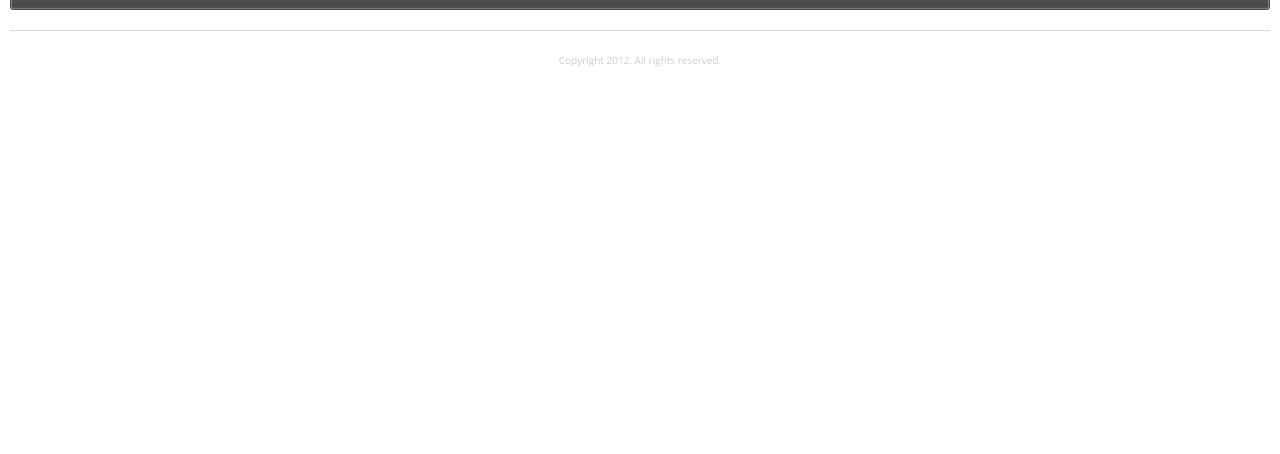
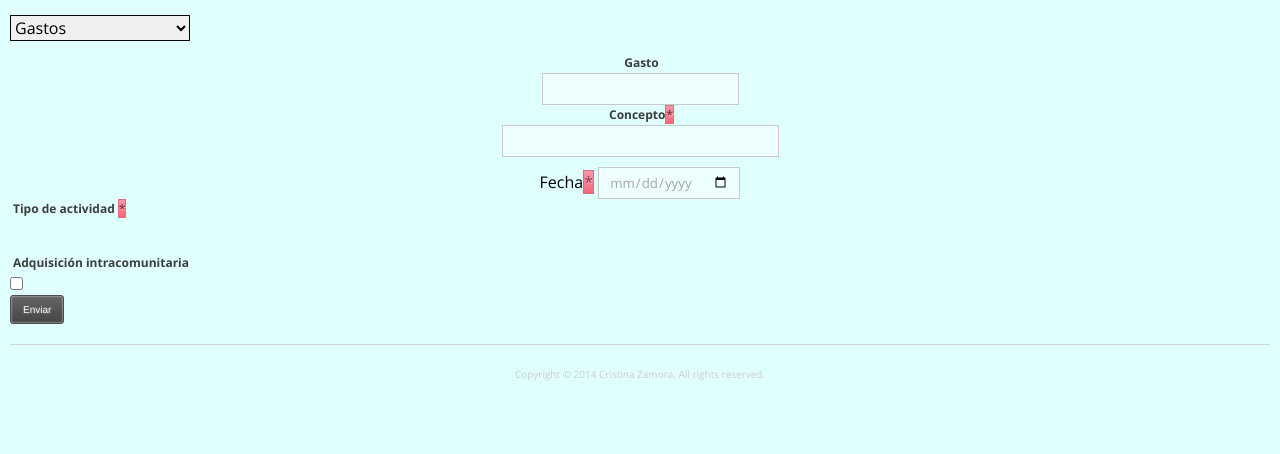
Before and after one commit to criszamora/czamoraweb, a Django app: template templates/gastosingresos.html in a window 1280 px wide. Shown: the part 346-800 px from the top of the page. Run offline with Django 3.2, Linux system fonts and the light colour scheme; the template is opened without the code that fills it, so the values that code supplies are empty; parts of the project's set-up code (start-up, migrations or seed data) failed here and were passed over.

Commit message:
Menú actividades gastos e ingresos centradas

```diff
--- a/prestatic/scripts/gastosingresos.js
+++ b/prestatic/scripts/gastosingresos.js
@@ -1,7 +1,7 @@
 jQuery().ready(function(){
     jQuery("select[name=gastosingresos]").change(function(){
         jQuery("#regionQR").hide()
-        jQuery("#tipoactividad").empty();
+        jQuery("#tabla_actividad").empty();
         if (jQuery(this).val()=="0"){
             jQuery("label[for=gasto]").text("Gasto");
             jQuery("label[for=recargoequivalencia]").text("Adquisición intracomunitaria")
@@ -11,13 +11,28 @@ jQuery().ready(function(){
             //Descargamos las actividades
             peticion("actividades",function(respuesta){
      		if(respuesta.error == errores.ok){
+                    var input="";
+                    var column=0;
      			for (var i = 0; i < respuesta.listaactividades.length; i++){
                             if (respuesta.listaactividades[i].id==-1){
                                 continue;
                             }
-     				var input = "<span class=\"checkbox_tipoactividad\"><input value=\""+respuesta.listaactividades[i].id+"\" name=\"tipoactividad\" type=\"radio\" >"+respuesta.listaactividades[i].actividad;
-     				jQuery("div#tipoactividad").append(input);
+
+                                if (column%3==0){
+                                    input+="<tr>";
+                                }
+                                     input += "<td><span class=\"checkbox_tipoactividad\"><input value=\""+respuesta.listaactividades[i].id+"\" name=\"tipoactividad\" type=\"radio\" >"+respuesta.listaactividades[i].actividad+"<td>";
+     				if (column%3==2){
+                                    input+="</tr>"
+                                }
+                                column++;
+
      			}
+                        if (column%3 != 0){
+                            input+="</tr>"
+                        }
+                        jQuery("#tabla_actividad").append(input);
+
      		}
             });
         }else{
@@ -26,11 +41,23 @@ jQuery().ready(function(){
              jQuery("#casillaextra").attr("name","recargoequivalencia")
              jQuery("#formulario").attr("action", "ingreso")
              peticion("actividadusuario",function(respuesta){
+                 var input="";
+                    var column=0;
      		if(respuesta.error == errores.ok){
      			for (var i = 0; i < respuesta.actividades.length; i++){
-                            var input = "<span class=\"checkbox_tipoactividad\"><input value=\""+respuesta.actividades[i].id+"\" name=\"tipoactividad\" type=\"radio\" >"+respuesta.actividades[i].nombre;
-                            jQuery("div#tipoactividad").append(input);
+                            if (column%3==0){
+                                    input+="<tr>";
+                                }
+                            input += "<td><span class=\"checkbox_tipoactividad\"><input value=\""+respuesta.actividades[i].id+"\" name=\"tipoactividad\" type=\"radio\" >"+respuesta.actividades[i].nombre+"</td>";
+                            if (column%3==2){
+                                    input+="</tr>"
+                                }
+                                column++;
      			}
+                         if (column%3 != 0){
+                            input+="</tr>"
+                        }
+                        jQuery("#tabla_actividad").append(input);
      		}
             });
         }
--- a/prestatic/scripts/registrarse.js
+++ b/prestatic/scripts/registrarse.js
@@ -132,7 +132,7 @@ jQuery(function() {
             receive: function(event, ui) {
                 peticion("actividades", function(respuesta) {
                     for (var i = 0; i < respuesta.listaactividades.length; i++) {
-                        jQuery(".tipoactividades").append('<span><input type="checkbox" name="tipoactividad" value="' + respuesta.listaactividades[i].id + '"> <input type="hidden" name="grupoactividad" value="' + respuesta.listaactividades[i].grupo + '">' + respuesta.listaactividades[i].actividad + '</span>')
+                        jQuery(".tipoactividades").append('<p>  </p><span><input type="checkbox" name="tipoactividad" value="' + respuesta.listaactividades[i].id + ' "> <input type="hidden" name="grupoactividad" value="' + respuesta.listaactividades[i].grupo + '">' + respuesta.listaactividades[i].actividad +'</span>')
                     }
 
                 }, {datos: {grupo: ui.item.find(":hidden").val()}})
--- a/prestatic/style/style.css
+++ b/prestatic/style/style.css
@@ -13,7 +13,7 @@
 	font-family:'Open Sans', sans-serif;
 }
 
-body{	background-color:#FFFFFF;}
+body{	background: #E0FFFF;}
 .logo{	float:left; margin-top:3px;}
 .clear{	clear:both;}
 .no-margin{ margin:0px!important;}
@@ -715,28 +715,28 @@ table a:hover {
 	font-size:8px;
 }
 
-table {
-	color:#666;
+/*table {
+	color:#FFFFFF;
 	font-size:10px;
 	text-shadow: 1px 1px 0px #fff;
-	background:#eaebec;
-	border:#ccc 1px solid;
+	background:#FFFFFF;
+	border:#FFFFFF 1px solid;
 	margin-bottom:15px;
 	-moz-border-radius:3px;
 	-webkit-border-radius:3px;
 	border-radius:3px;
-	-moz-box-shadow: 0 1px 2px #d1d1d1;
-	-webkit-box-shadow: 0 1px 2px #d1d1d1;
+	-moz-box-shadow: 0 1px 2px #FFFFFF;
+	-webkit-box-shadow: 0 1px 2px #FFFFFF;
 	box-shadow: 0 1px 2px #d1d1d1;
 }
 table th {
 	padding:21px 25px 22px 25px;
 
-	border-bottom:1px solid #e0e0e0;
+	border-bottom:1px solid #FFFFF;
 
 	background: #ededed;
-	background: -webkit-gradient(linear, left top, left bottom, from(#ededed), to(#ebebeb));
-	background: -moz-linear-gradient(top,  #ededed,  #ebebeb);
+	background: -webkit-gradient(linear, left top, left bottom, from(#FFFFFF), to(#FFFFFF));
+	background: -moz-linear-gradient(top,  #FFFFFF,  #FFFFFF);
 }
 table th:first-child{
 	text-align: left;
@@ -1158,7 +1158,7 @@ label#message_label{
 .text-input{
 	background-color:rgba(255,255,255,0.4);
 	color:#a6a6a6;
-	width:93%;
+	//width:93%;
 	height:30px;
 	padding-left:10px;
 	padding-right:10px;
--- a/templates/gastosingresos.html
+++ b/templates/gastosingresos.html
@@ -35,7 +35,8 @@
 <body>
 
 <div class="header">
-	<img src="{{ STATIC_PREFIX }}/images/logo.png" alt="img" class="logo replace-2x" width="91">
+	<!--<img src="{{ STATIC_PREFIX }}/images/log.png" alt="img"  width="91">-->
+	<img src="{{ STATIC_PREFIX }}/images/log.png">
     <a href="#" class="deploy-navigation"></a>
     <a href="#" class="hide-navigation"></a>
 	<div class="clear"></div>
@@ -43,15 +44,13 @@
 </div>
 
 <div class="deployed-navigation">
-    <a href="/" id="ico1" class="navigation-icon home"> INICIO</a>
+    <a href="/" id="ico1" class="navigation-icon home">Volver al Menú de Inicio</a>
+    <a href="ayuda" id="ico5" class="navigation-icon speach"> Ayuda</a>
+    <a href="logout" id="ico8" class="navigation-icon arrow-left">Salir</a>
 </div>
 
 
 <div class="content">
-
-
-
-
 	<div class="decoration in-content"></div>
 
         <div class="container">
@@ -64,20 +63,30 @@
               <form id="formulario">
                    {% csrf_token %}
                   <fieldset>
-                      <label for="gasto" class="etiqueta">Gastos</label>
+                      <br>
+                      <center>
+                      <label for="gasto" class="etiqueta">Cuantía<span class="red">*</span></label>
                       <input type="number" name="valor" id="gasto" value="" tabindex="1" size="30" class="obligatorio text-input" />
-                      <label for="concepto" class="etiqueta">Concepto</label>
-                      <input type="text" name="concepto" id="gasto" value="" tabindex="1" size="30" class="obligatorio text-input" />
+                      <label for="concepto" class="etiqueta">Concepto<span class="red">*</span></label>
+                      <input type="text" name="concepto" id="gasto" value="" tabindex="1" size="30" class="obligatorio text-input" /><br>
+                      <label for="email" class="fecha">Fecha<span class="red">*</span></label>
+                      <input type="date" name="fecha" id="fecha" value="" tabindex="1" size="30" class="obligatorio text-input" placeholder="ejemplo:21/05/2014"/>
+                      </center>
+                      <label for="tipoactividad" class="etiqueta">Tipo de actividad <span class="red">*</span></label>
 
-                      <label for="tipoactividad" class="etiqueta">Tipo de actividad <span class="red">*</span></label>
                       <div id ="tipoactividad"></div>
-                      <label for="email" class="fecha">Fecha<span class="red">*</span></label>
-                      <input type="date" name="fecha" id="fecha" value="" tabindex="1" class="obligatorio text-input" placeholder="ejemplo:21/05/2014"/>
+                      <center>
+                      <table id="tabla_actividad">
+
+                      </table>
+                      </center>
+                      <br>
+                      <br>
                       <label for="recargoequivalencia" class="etiqueta">Recargo de Equivalencia</label>
                       <input type="checkbox" name="recargoequivalencia" id="casillaextra">
                       <p class="contact-button-house">
                      <!--     <input type="submit" name="submitMessage" class="full-screen-button contactButton button black" id="contactSubmitBtn" value="Send"/>-->
-                     <input type="button" value="Enviar" name="enviar" class="full-screen-button contactButton button black" id="contactSubmitBtn"  />
+                     <input type="button" value="Enviar" name="enviar" class="button black" id="contactSubmitBtn"  />
                       <div align="center" id="regionQR" style="display:none">
                           <img src ="" id="imagenQR" /><br>
                           <input type="button" name="descargar" value="Descargar QR">
@@ -93,7 +102,7 @@
 
 <div class="decoration"></div>
 
-<p class="center-text copyright">Copyright 2012. All rights reserved.</p>
+<p class="center-text copyright">Copyright &copy 2014 Cristina Zamora. All rights reserved.</p>
 
 
 </body>
```
Also changed, not shown: other parts of prestatic/style/style.css (+74 -11 lines).
